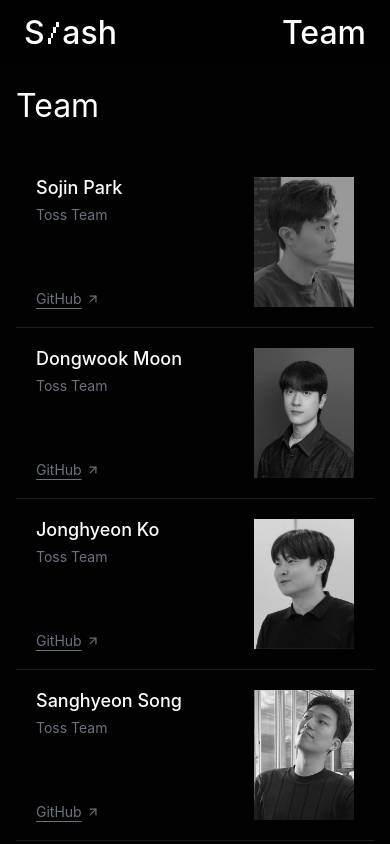
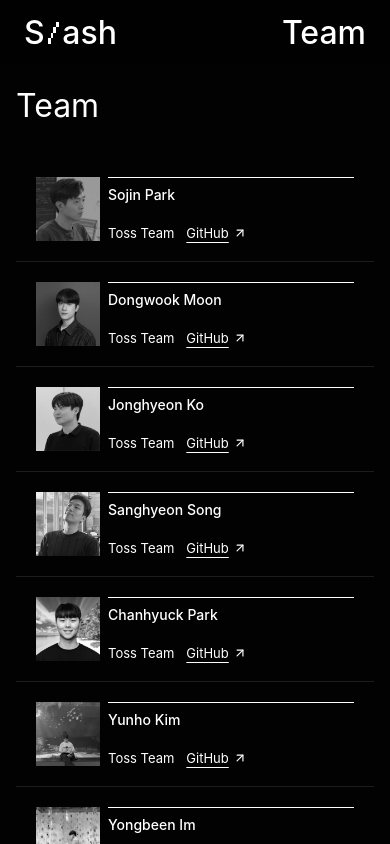
Before and after one commit to toss/slash-site, a Next.js app: page /team in a window 390 px wide. Shown: the top 844 px of the page. Built offline with nearby package versions, Linux system fonts and the light colour scheme; a web font is replaced by a local one.

Commit message:
feat: 팀 페이지 Figma 디자인 맞춤 - 카드 미러링, 텍스트 가로배치, 반응형 개선
Co-Authored-By: Claude Opus 4.6 <noreply@anthropic.com>

```diff
--- a/src/app/components/team/index.tsx
+++ b/src/app/components/team/index.tsx
@@ -21,13 +21,14 @@ export const TeamSection = () => {
     <section className={styles.section}>
       <h2 className={styles.title}>Team</h2>
       <div className={styles.grid}>
-        {MEMBERS.map((member) => (
-          <div className={styles.card} key={member.name}>
+        {MEMBERS.map((member, index) => {
+          const isRight = index % 2 === 1;
+
+          const info = (
             <div className={styles.cardInfo}>
-              <div>
-                <div className={styles.name}>{member.name}</div>
-                <div className={styles.position}>{member.position}</div>
-              </div>
+              <span className={styles.name}>{member.name}</span>
+              <div className={styles.cardMeta}>
+                <span className={styles.position}>{member.position}</span>
                 <a
                   href={member.githubUrl}
                   target="_blank"
@@ -37,6 +38,10 @@ export const TeamSection = () => {
                   GitHub <ArrowUpRight size={14} />
                 </a>
               </div>
+            </div>
+          );
+
+          const photo = (
             <div className={styles.cardPhoto}>
               <Image
                 src={member.imageUrl}
@@ -46,8 +51,24 @@ export const TeamSection = () => {
                 className={styles.photo}
               />
             </div>
+          );
+
+          return (
+            <div className={styles.card} key={member.name}>
+              {isRight ? (
+                <>
+                  {photo}
+                  {info}
+                </>
+              ) : (
+                <>
+                  {info}
+                  {photo}
+                </>
+              )}
             </div>
-        ))}
+          );
+        })}
       </div>
     </section>
   );
--- a/src/app/components/team/styles.module.css
+++ b/src/app/components/team/styles.module.css
@@ -22,27 +22,31 @@
   justify-content: space-between;
   align-items: stretch;
   background-color: #020202;
-  padding: 32px;
+  padding: 8px;
   min-height: 240px;
 }
 
 .cardInfo {
   display: flex;
-  flex-direction: column;
+  flex-direction: row;
+  align-items: flex-start;
   justify-content: space-between;
   flex: 1;
+  padding-top: 16px;
+  border-top: 1px solid #ffffff;
 }
 
 .name {
-  font-size: 28px;
+  font-size: 16px;
   font-weight: 500;
   color: #ffffff;
-  margin-bottom: 8px;
+  white-space: nowrap;
 }
 
 .position {
   font-size: 16px;
-  color: #6b7280;
+  color: #ffffff;
+  white-space: nowrap;
 }
 
 .githubLink {
@@ -50,25 +54,32 @@
   align-items: center;
   gap: 4px;
   font-size: 14px;
-  color: #6b7280;
+  color: #ffffff;
   text-decoration: underline;
   text-underline-offset: 4px;
   transition: color 0.2s ease;
+  white-space: nowrap;
 }
 
 .githubLink:hover {
   color: #ffffff;
 }
 
+.cardMeta {
+  display: contents;
+}
+
 .cardPhoto {
   display: flex;
-  align-items: center;
+  align-items: flex-start;
   flex-shrink: 0;
+  margin-left: 8px;
+  margin-right: 8px;
 }
 
 .photo {
-  width: 160px;
-  height: 200px;
+  width: 256px;
+  height: 256px;
   object-fit: cover;
   filter: grayscale(100%);
   transition: filter 0.3s ease;
@@ -88,17 +99,42 @@
   }
 
   .card {
-    padding: 24px;
-    min-height: 200px;
+    padding: 8px 0;
+    min-height: auto;
+  }
+
+  .cardPhoto {
+    order: -1;
+    margin-left: 0;
+    margin-right: 8px;
+  }
+
+  .cardInfo {
+    flex-direction: column;
+    justify-content: space-between;
+    gap: 0;
+    border-top: 1px solid #ffffff;
+    padding-top: 8px;
+  }
+
+  .cardMeta {
+    display: flex;
+    flex-direction: row;
+    align-items: center;
+    gap: 12px;
   }
 
   .name {
-    font-size: 22px;
+    font-size: 16px;
+  }
+
+  .position {
+    font-size: 14px;
   }
 
   .photo {
-    width: 120px;
-    height: 160px;
+    width: 80px;
+    height: 80px;
   }
 }
 
@@ -114,19 +150,22 @@
 
   .card {
     padding: 20px;
-    min-height: 160px;
   }
 
   .name {
-    font-size: 18px;
+    font-size: 14px;
   }
 
   .position {
-    font-size: 14px;
+    font-size: 13px;
+  }
+
+  .githubLink {
+    font-size: 13px;
   }
 
   .photo {
-    width: 100px;
-    height: 130px;
+    width: 64px;
+    height: 64px;
   }
 }
```
Lines whose indentation alone changed are shown as unchanged.
